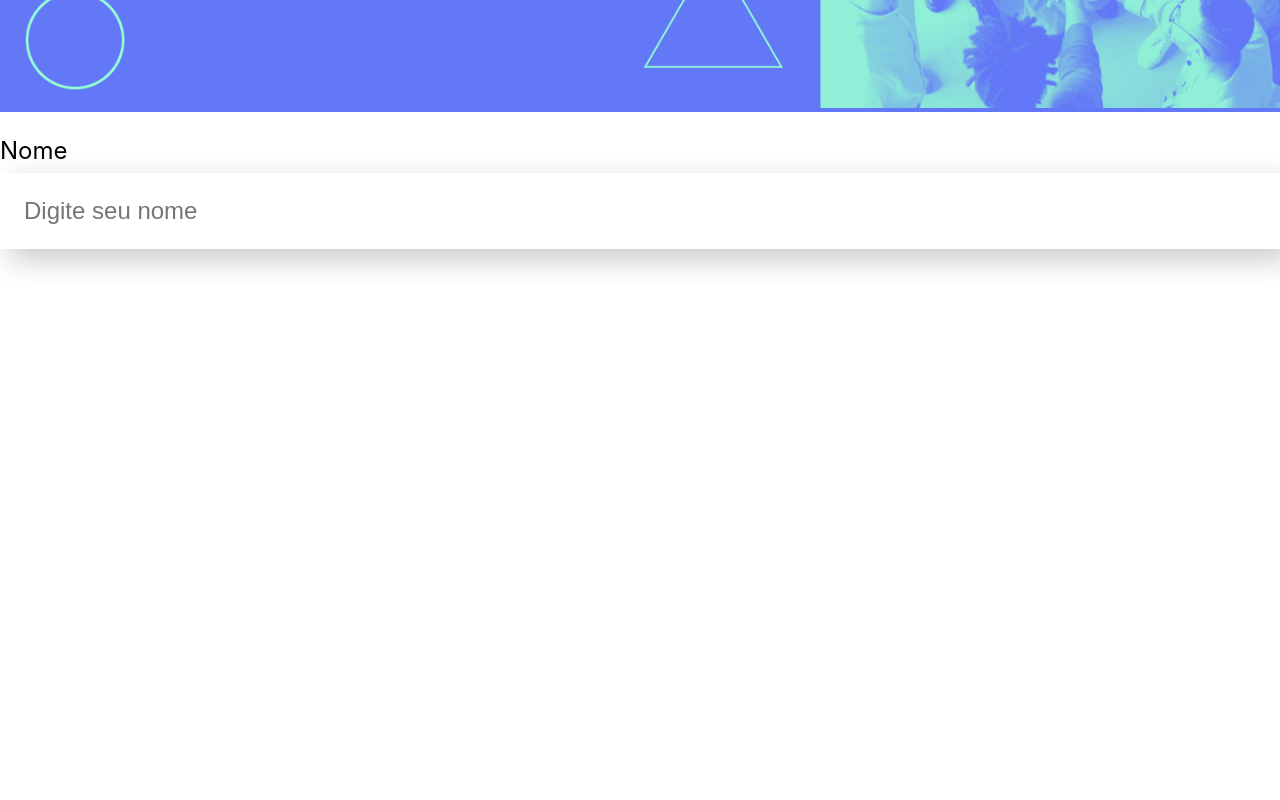
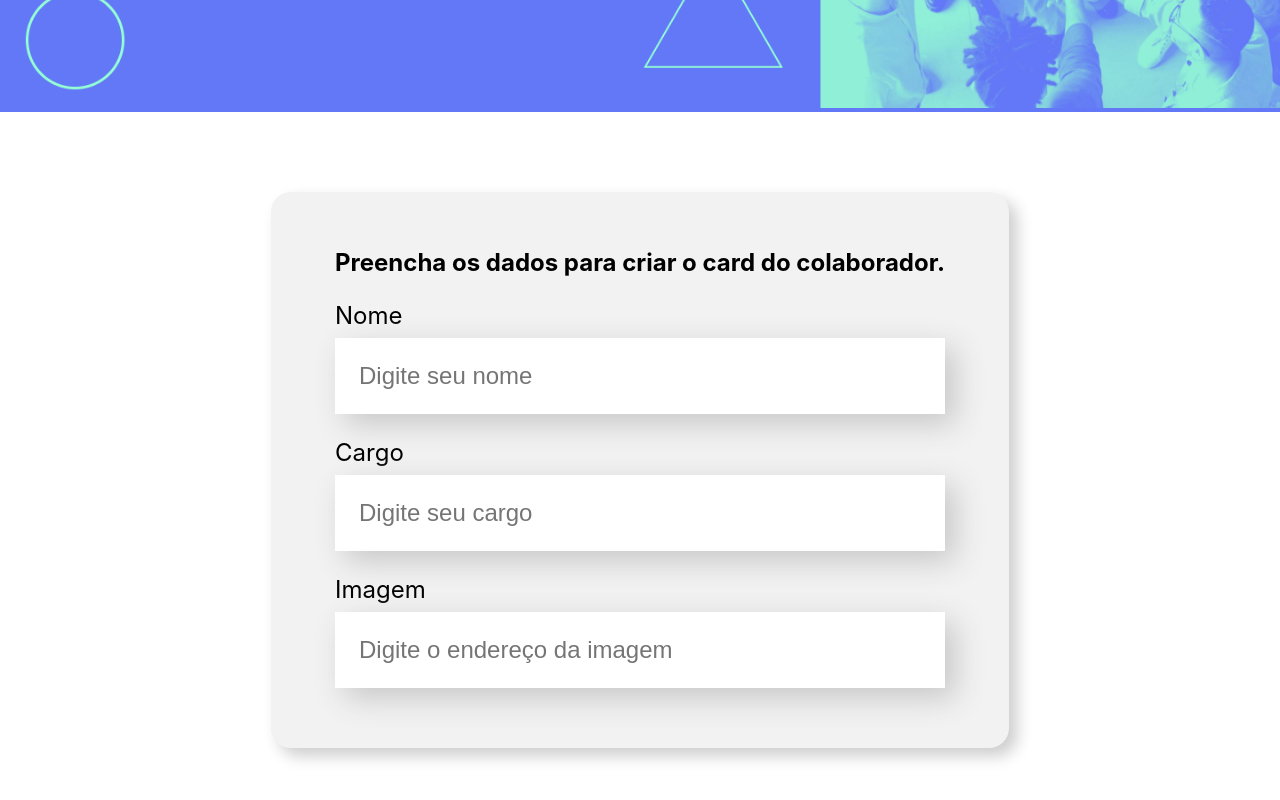
Before and after one commit to JrSchmidtt/organo, a React (Create React App) app: page / in a window 1280 px wide. Shown: the part 386-1186 px from the top of the page. Before the commit the page ends 800 px from the top, so only its background shows below. Built offline with nearby package versions, Linux system fonts and the light colour scheme.

Commit message:
Form component

```diff
--- a/src/App.js
+++ b/src/App.js
@@ -1,11 +1,11 @@
 import Banner from './components/Banner';
-import FieldText from './components/FieldText';
+import Form from './components/Form';
 
 function App() {
   return (
     <div className="App">
       <Banner />
-      <FieldText />
+      <Form />
     </div>
   );
 }
--- a/src/components/FieldText/index.jsx
+++ b/src/components/FieldText/index.jsx
@@ -1,11 +1,11 @@
 import "./FieldText.css"
 
-const FieldText = () => {
+const FieldText = (props) => {
+    const { label, placeholder } = props
     return (
         <div className="field">
-            <label className="field__label" htmlFor="name">Nome</label>
-            <input className="field__input" type="text" id="name" name="name" placeholder="Digite seu nome" />
-
+            <label className="field__label" >{label}</label>
+            <input className="field__input" type="text" placeholder={placeholder} />
         </div>
     )
 }
--- /dev/null
+++ b/src/components/Form/Form.css
@@ -0,0 +1,13 @@
+.Form {
+    display: flex;
+    justify-content: center;
+    margin: 80px 0;
+}
+
+.Form form {
+    max-width: 80%;
+    background-color: #f2f2f2;
+    border-radius: 20px;
+    padding: 36px 64px;
+    box-shadow: 8px 8px 16px 0 rgba(0, 0, 0, 0.2);
+}
--- /dev/null
+++ b/src/components/Form/index.jsx
@@ -0,0 +1,17 @@
+import './Form.css'
+import FieldText from '../FieldText'
+
+const Form = () => {
+    return (
+        <section className='Form'>
+            <form>
+                <h2>Preencha os dados para criar o card do colaborador.</h2>
+                <FieldText label="Nome" placeholder="Digite seu nome" />
+                <FieldText label="Cargo" placeholder="Digite seu cargo" />
+                <FieldText label="Imagem" placeholder="Digite o endereço da imagem" />
+            </form>
+        </section>
+    )
+}
+
+export default Form
```
